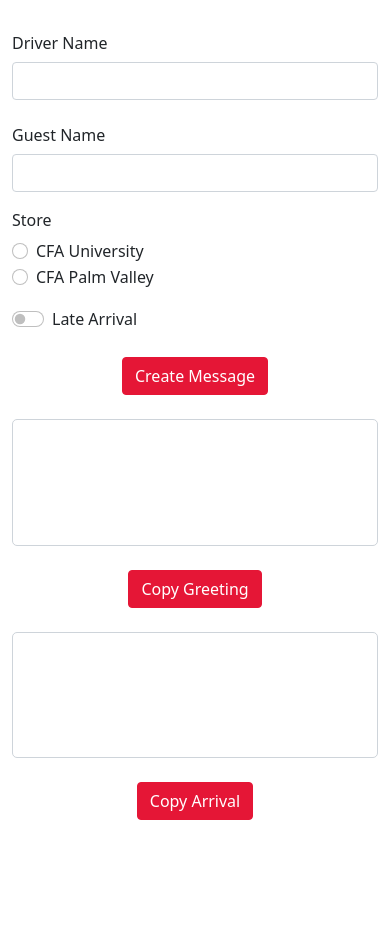
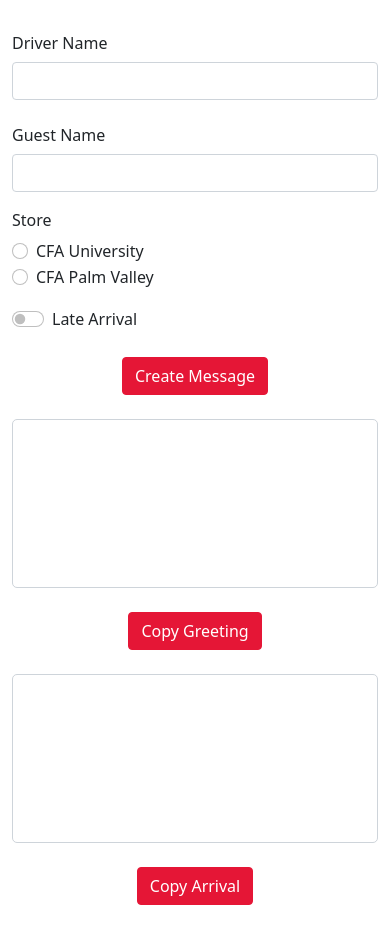
Before and after one commit to MKanarr/greetings, a plain HTML site: page index.html in a window 390 px wide. Before the commit the page ends 844 px from the top, so only its background shows below. Drawn offline with nearby package versions, Linux system fonts and the light colour scheme.

Commit message:
msg box text overflow

```diff
--- a/style.css
+++ b/style.css
@@ -3,6 +3,7 @@
     height: 15vh;
     border-radius: 5px;
     border: 1px solid #ced4da;
+    overflow: scroll;
 }
 
 .form-check-input:checked {
@@ -24,4 +25,9 @@
     .holder {
         text-align: center;
     }
+
+    .message {
+        height: 20vh;
+        overflow: scroll;
+    }
 }
```
Also changed, not shown: index.html (+1 -1 lines).
